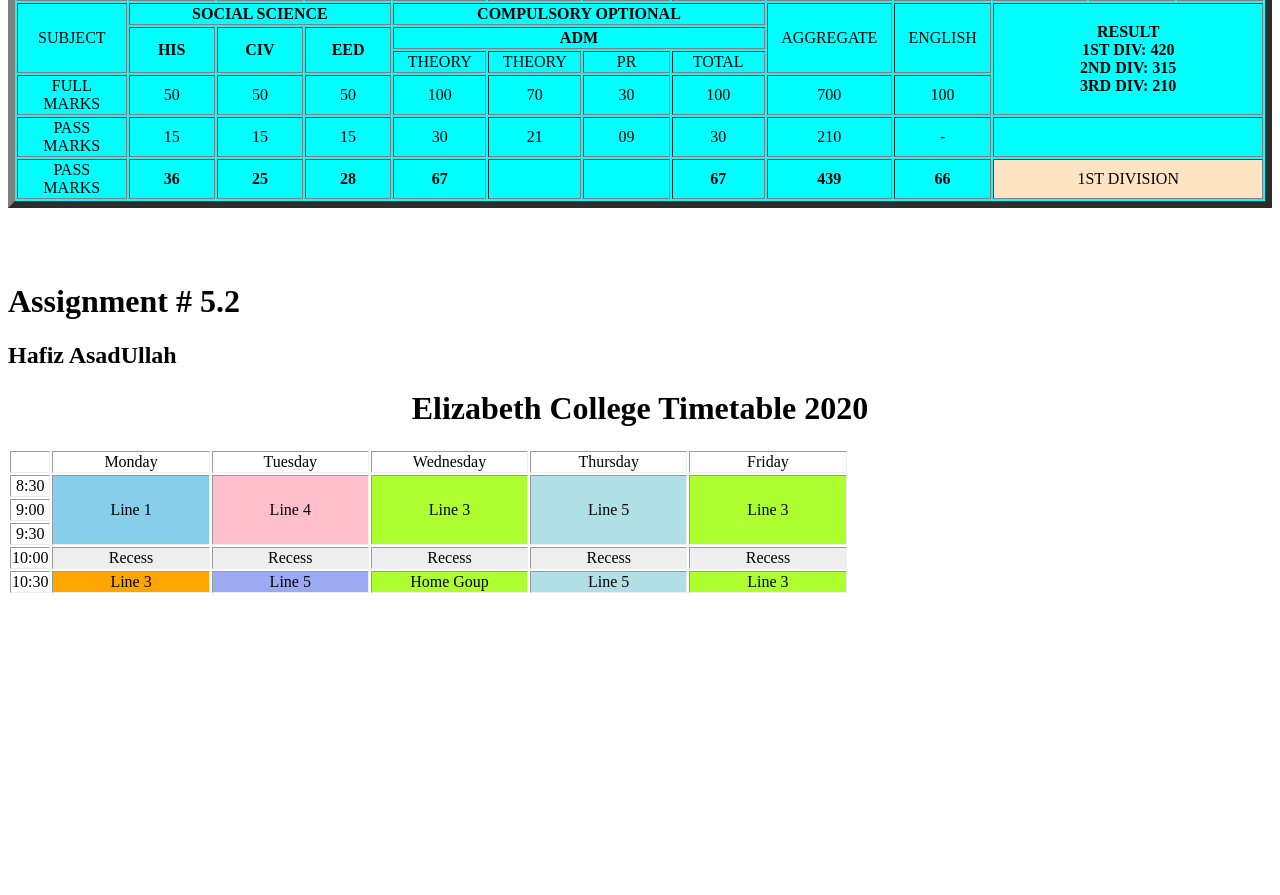
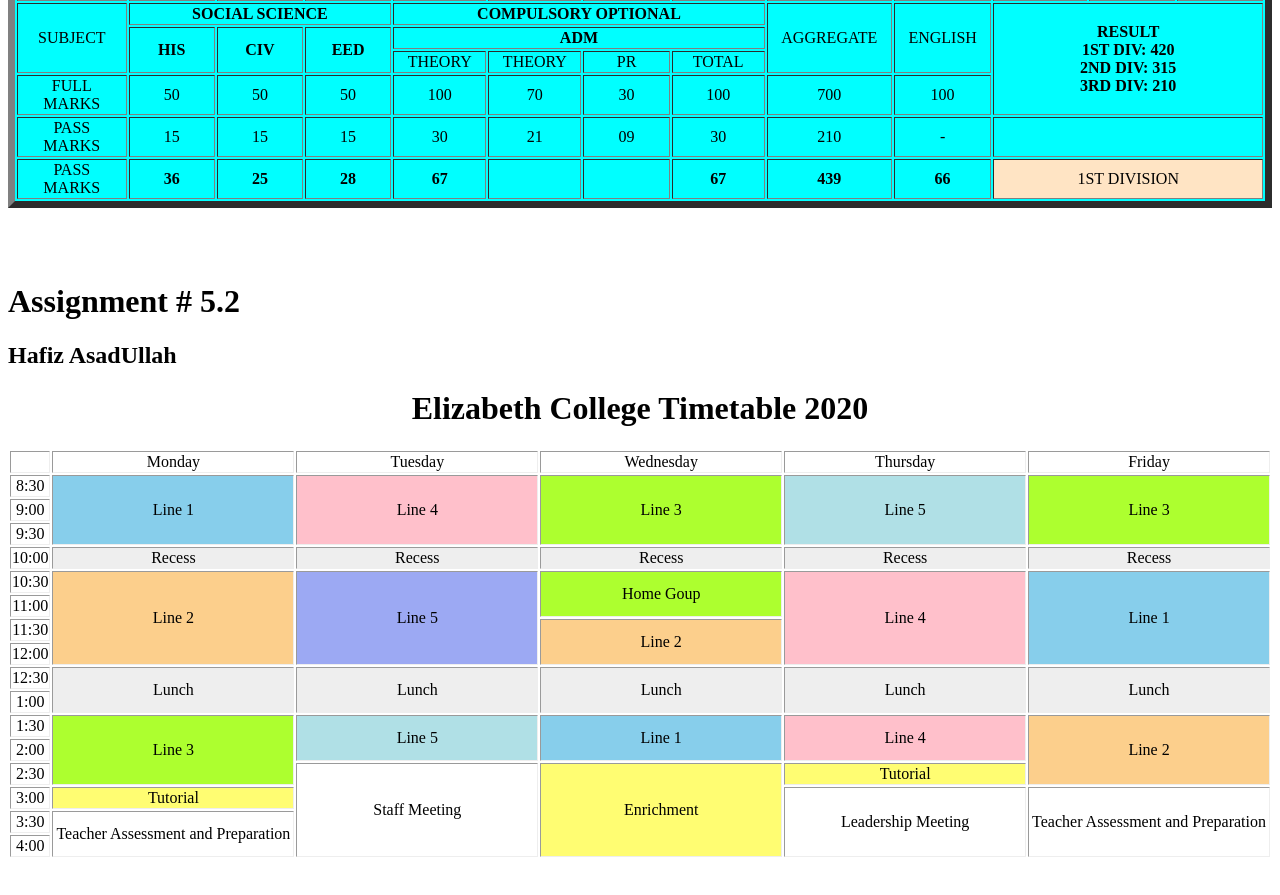
Before and after one commit to AsadUllah0310/CSS-Assignment-1, a plain HTML site: page Assignmnet-5.html in a window 1280 px wide. Shown: the part 493-1388 px from the top of the page. Before the commit the page ends 1096 px from the top, so only its background shows below. Drawn offline with Linux system fonts and the light colour scheme.

Commit message:
Assignment 5 updated

```diff
--- a/Assignmnet-5.html
+++ b/Assignmnet-5.html
@@ -1,10 +1,12 @@
 <!DOCTYPE html>
 <html lang="en">
+
 <head>
     <meta charset="UTF-8">
     <meta name="viewport" content="width=device-width, initial-scale=1.0">
     <title></Assignment-5></title>
 </head>
+
 <body>
     <h1>Assignment-5</h1>
     <H2>Hafiz AsadUllah</H2>
@@ -20,7 +22,7 @@
 
         </tr>
         <tr>
-          <td colspan="9" >S.No. 00338463</td>
+            <td colspan="9">S.No. 00338463</td>
             <td colspan="3" style=text-align:center>ANUAL EXAMINATION</td>
 
         </tr>
@@ -71,7 +73,7 @@
 
         </tr>
         <tr>
-          <td  style="width: 5%; text-align: center;">FULL <br> MARKS</td>
+            <td style="width: 5%; text-align: center;">FULL <br> MARKS</td>
             <td style="width: 5%;text-align: center;">100</td>
             <td style="width: 5%;text-align: center;">100</td>
             <td style="width: 5%;text-align: center;">100</td>
@@ -88,7 +90,7 @@
         </tr>
 
         <tr>
-          <td  style="width: 5%;text-align: center;">PASS <br> MARKS</td>
+            <td style="width: 5%;text-align: center;">PASS <br> MARKS</td>
             <td style="width: 5%;text-align: center;">30</td>
             <td style="width: 5%;text-align: center;">30</td>
             <td style="width: 5%;text-align: center;">30</td>
@@ -100,11 +102,11 @@
             <td style="width: 5%;text-align: center;">15</td>
             <td style="width: 5%;text-align: center;">-</td>
             <td style="width: 5%;text-align: center;">-</td>
-          <td style= "width: 5%; text-align:center;">15</td>
+            <td style="width: 5%; text-align:center;">15</td>
 
         </tr>
         tr>
-          <td  style="width: 5%;text-align: center;">MARKS <br> OBTAINED</td>
+        <td style="width: 5%;text-align: center;">MARKS <br> OBTAINED</td>
         <td style="width: 5%;text-align: center;"><b>51</b></td>
         <td style="width: 5%;text-align: center;"><b>68</b></td>
         <td style="width: 5%;text-align: center;"> <b>88</b></td>
@@ -116,7 +118,7 @@
         <td style="width: 5%;text-align: center;"><b>26</b></td>
         <td style="width: 5%;text-align: center;"><b>18</b></td>
         <td style="width: 5%;text-align: center;"><b>04</b></td>
-          <td style= "width: 5%; text-align:center;"><b>22</b></td>
+        <td style="width: 5%; text-align:center;"><b>22</b></td>
 
         </tr>
         <tr>
@@ -125,14 +127,15 @@
             <td colspan="4" style="text-align: center;"> <b>COMPULSORY OPTIONAL</b></td>
             <td rowspan="3" style="text-align: center;">AGGREGATE</td>
             <td rowspan="3" style="text-align: center;">ENGLISH</td>
-          <th colspan="3" rowspan="4" style="text-align: center;"> RESULT <br> 1ST DIV: 420 <br> 2ND DIV: 315 <br> 3RD DIV: 210 </th>
+            <th colspan="3" rowspan="4" style="text-align: center;"> RESULT <br> 1ST DIV: 420 <br> 2ND DIV: 315 <br> 3RD
+                DIV: 210 </th>
 
 
         </tr>
         <tr>
             <th rowspan="2" style="text-align: center;">HIS</th>
             <th rowspan="2" style="text-align: center;">CIV</th>
-          <th  rowspan="2" style="text-align: center;">EED</th>
+            <th rowspan="2" style="text-align: center;">EED</th>
             <td colspan="4" style="text-align: center;"> <b>ADM</b></td>
         </tr>
 
@@ -146,7 +149,7 @@
 
         </tr>
         <tr>
-          <td  style="width: 5%; text-align: center;">FULL <br> MARKS</td>
+            <td style="width: 5%; text-align: center;">FULL <br> MARKS</td>
             <td style="width: 5%;text-align: center;">50</td>
             <td style="width: 5%;text-align: center;">50</td>
             <td style="width: 5%;text-align: center;">50</td>
@@ -158,7 +161,7 @@
             <td style="width: 5%;text-align: center;">100</td>
         </tr>
         <tr>
-          <td  style="width: 5%;text-align: center;">PASS <br> MARKS</td>
+            <td style="width: 5%;text-align: center;">PASS <br> MARKS</td>
             <td style="width: 5%;text-align: center;">15</td>
             <td style="width: 5%;text-align: center;">15</td>
             <td style="width: 5%;text-align: center;">15</td>
@@ -173,7 +176,7 @@
 
         </tr>
         <tr>
-          <td  style="width: 5%;text-align: center;">PASS <br> MARKS</td>
+            <td style="width: 5%;text-align: center;">PASS <br> MARKS</td>
             <td style="width: 5%;text-align: center;"><b>36</b></td>
             <td style="width: 5%;text-align: center;"><b>25</b></td>
             <td style="width: 5%;text-align: center;"><b>28</b></td>
@@ -231,13 +234,75 @@
         </tr>
         <tr>
             <td style="text-align: center; width: 0%;">10:30</td>
-            <td rowspan="4" style="background-color: orange ; text-align: center; width: 10%;"> Line 3</td>
-            <td rowspan="2" style="background-color: rgb(156, 169, 243);text-align: center; width: 10%;"> Line 5</td>
-            <td rowspan="4" style="background-color: greenyellow;text-align: center; width: 10%;"> Home Goup</td>
-            <td rowspan="4" style="background-color: powderblue;text-align: center; width: 10%;"> Line 5</td>
-            <td rowspan="4" style="background-color: greenyellow;text-align: center; width: 10%;"> Line 3</td>
+            <td rowspan="4" style="background-color: rgb(252, 207, 140); text-align: center; width: 10%;"> Line 2</td>
+            <td rowspan="4" style="background-color: rgb(156, 169, 243);text-align: center; width: 10%;"> Line 5</td>
+            <td rowspan="2" style="background-color: greenyellow;text-align: center; width: 10%;"> Home Goup</td>
+            <td rowspan="4" style="background-color: pink;text-align: center; width: 10%;"> Line 4</td>
+            <td rowspan="4" style="background-color: skyblue; text-align: center; width: 10%;"> Line 1</td>
+        </tr>
+        <tr>
+            <td style="text-align: center;">11:00</td>
+        </tr>
+        <tr>
+            <td style="text-align: center;">11:30</td>
+            <td rowspan="2" style="background-color: rgb(252, 207, 140);text-align: center; width: 10%;">Line 2</td>
+        </tr>
+        <tr>
+            <td style="text-align: center;">12:00</td>
+        </tr>
+        <tr>
+            <td style="text-align: center;">12:30</td>
+            <td rowspan="2" style="text-align: center; background-color: rgb(238, 238, 238)">Lunch</td>
+            <td rowspan="2" style="text-align: center; background-color: rgb(238, 238, 238)">Lunch</td>
+            <td rowspan="2" style="text-align: center; background-color: rgb(238, 238, 238)">Lunch</td>
+            <td rowspan="2" style="text-align: center; background-color: rgb(238, 238, 238)">Lunch</td>
+            <td rowspan="2" style="text-align: center; background-color: rgb(238, 238, 238)">Lunch</td>
+
+        </tr>
+        <tr>
+            <td style="text-align: center;">1:00</td>
+        </tr>
+
+        <tr>
+            <td style="text-align: center; width: 0%;">1:30</td>
+            <td rowspan="3" style="background-color: greenyellow;text-align: center; width: 10%;"> Line 3</td>
+            <td rowspan="2" style="background-color: powderblue;text-align: center; width: 10%;"> Line 5</td>
+            <td rowspan="2" style="background-color: skyblue; text-align: center; width: 10%;"> Line 1</td>
+            <td rowspan="2" style="background-color: pink;text-align: center; width: 10%;"> Line 4</td>
+            <td rowspan="3" style="background-color: rgb(252, 207, 140); text-align: center; width: 10%;"> Line 2</td>
+        </tr>
+        <tr>
+            <td style="text-align: center;">2:00</td>
+        </tr>
+        <tr>
+            <td style="text-align: center;">2:30</td>
+            <td rowspan="4" style="background-color: rgb(255, 255, 255); text-align: center; width: 10%;"> Staff Meeting</td>
+            <td rowspan="4" style="background-color: rgb(255, 253, 114); text-align: center; width: 10%;"> Enrichment</td>
+            <td style="background-color: rgb(255, 253, 114); text-align: center; width: 10%;"> Tutorial</td>
+        </tr>
+        <tr>
+            <td style="text-align: center;">3:00</td>
+            <td style="background-color: rgb(255, 253, 114); text-align: center; width: 10%;"> Tutorial</td>
+            <td rowspan="3" style="background-color: rgb(255, 255, 255); text-align: center; width: 10%;"> Leadership Meeting</td>
+            <td rowspan="3" style="background-color: rgb(255, 255, 255); text-align: center; width: 10%;"> Teacher Assessment and Preparation</td>
+
+
+        </tr>
+        <tr>
+            <td style="text-align: center;">3:30</td>
+            <td rowspan="2" style="background-color: rgb(255, 255, 255); text-align: center; width: 10%;"> Teacher Assessment and Preparation</td>
+
+        </tr>
+        <tr>
+            <td style="text-align: center;">4:00</td>
+        </tr>
 
     </table>
+    <br>
+    <br>
+    <br>
+
 
 </body>
+
 </html>
```
Lines whose indentation alone changed are shown as unchanged.
